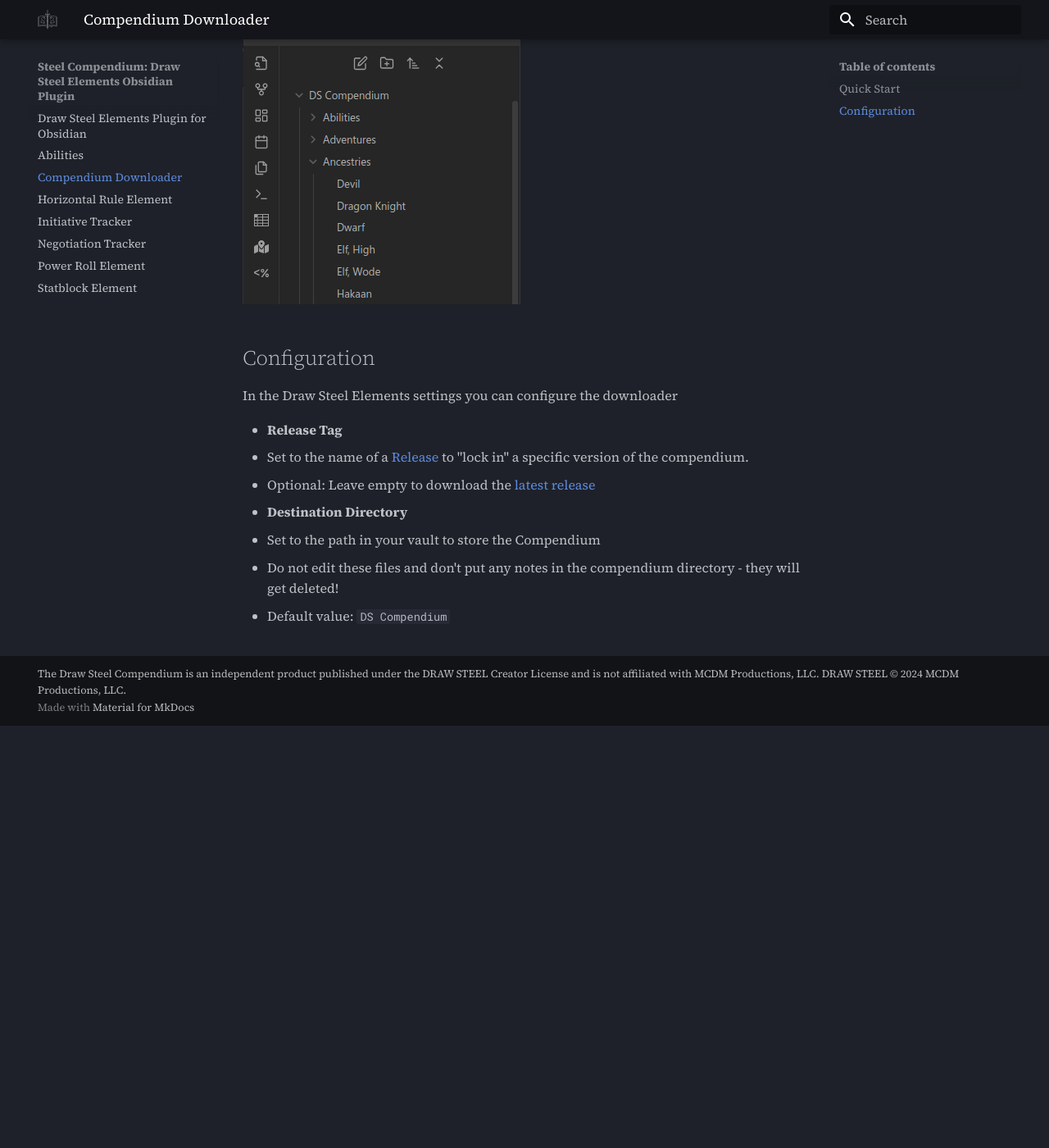
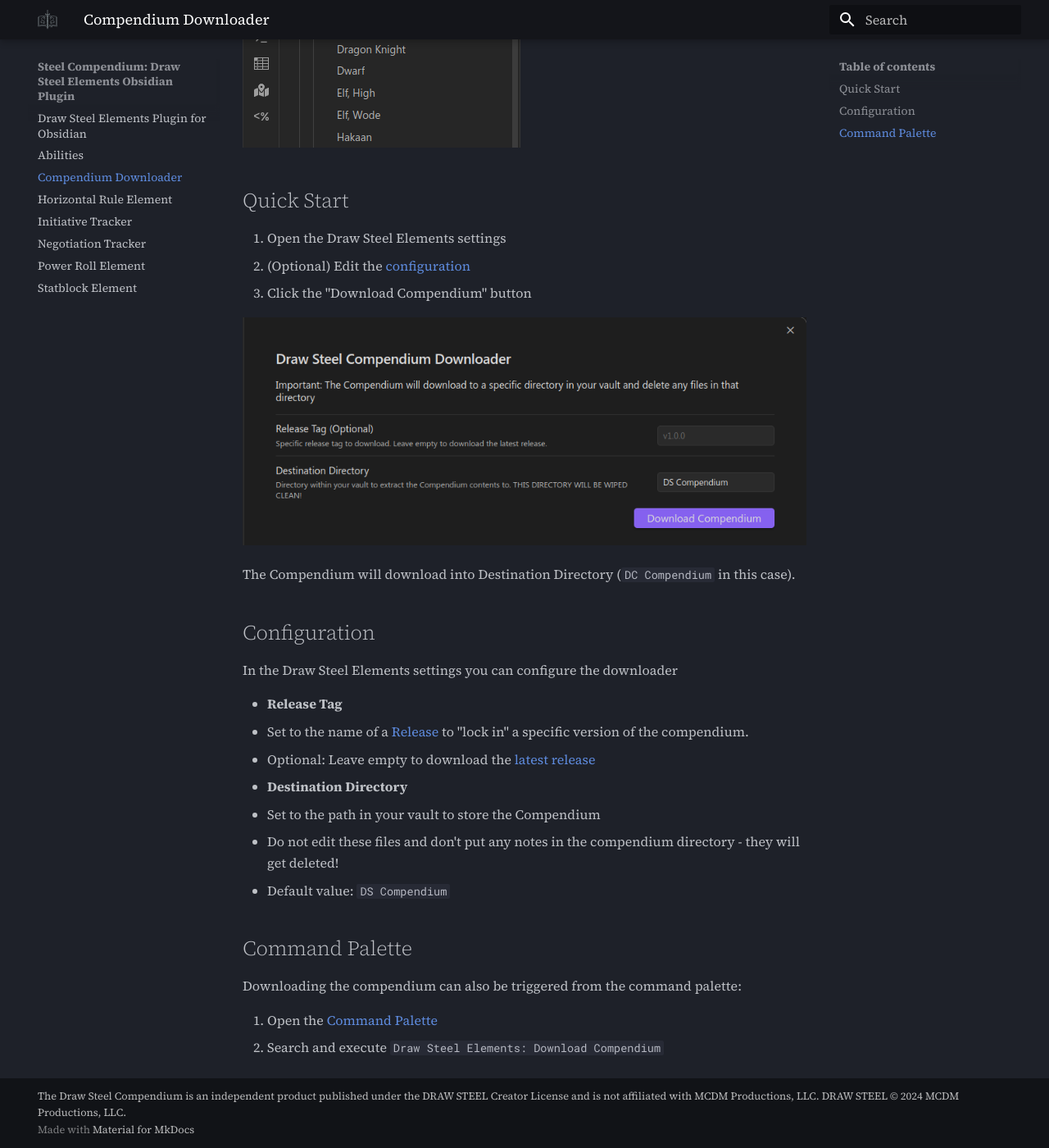
Before and after one commit to SteelCompendium/draw-steel-elements, an MkDocs documentation site: the page built from docs/compendium-downloader.md, in a window 1280 px wide and 1400 px high, scrolled down 515 px. Shown: the whole window at 82% size. Built offline with MkDocs 1.6.1 and Material for MkDocs 9.7.7, drawn with Linux system fonts in a browser that asks for light colours; comment, search, counter and statistics services are not loaded; some of the changed text lies outside the part shown.

Commit message:
Cleanup and adds download button in the settings

```diff
--- a/docs/compendium-downloader.md
+++ b/docs/compendium-downloader.md
@@ -6,14 +6,17 @@
 **IMPORTANT: The directory will get wiped clean every time the compendium is downloaded.  Any files in the
 specified directory will be erased.  Do not edit these files and don't put any notes in the compendium directory.**
 
+![compendium](Media/compendium.png)
+
 ## Quick Start
 
-1. Open the [Command Palette](https://help.obsidian.md/Plugins/Command+palette)
-2. Search and execute `Draw Steel Elements: Download Compendium`
+1. Open the Draw Steel Elements settings
+2. (Optional) Edit the [configuration](#configuration)
+3. Click the "Download Compendium" button
 
-The Compendium will download into the default directory (`DC Compendium`).
+![Compendium Download](Media/compendium-download.png)
 
-![compendium](Media/compendium.png)
+The Compendium will download into Destination Directory (`DC Compendium` in this case).
 
 ## Configuration
 
@@ -26,3 +29,10 @@
   - Set to the path in your vault to store the Compendium
   - Do not edit these files and don't put any notes in the compendium directory - they will get deleted!
   - Default value: `DS Compendium`
+
+## Command Palette
+
+Downloading the compendium can also be triggered from the command palette:
+
+1. Open the [Command Palette](https://help.obsidian.md/Plugins/Command+palette)
+2. Search and execute `Draw Steel Elements: Download Compendium`
--- a/main.ts
+++ b/main.ts
@@ -11,8 +11,8 @@
 export default class DrawSteelAdmonitionPlugin extends Plugin {
     settings: DSESettings;
 
-    private readonly githubOwner = "steelCompendium";
-    private readonly githubRepo = "data-md-dse";
+	readonly githubOwner = "steelCompendium";
+	readonly githubRepo = "data-md-dse";
 
     async onload() {
         console.log("Loading Draw Steel Elements Plugin.")
```
Also changed, not shown: styles.css (+12 -0 lines), docs/Media/compendium-download.png (added), 1 other file.
